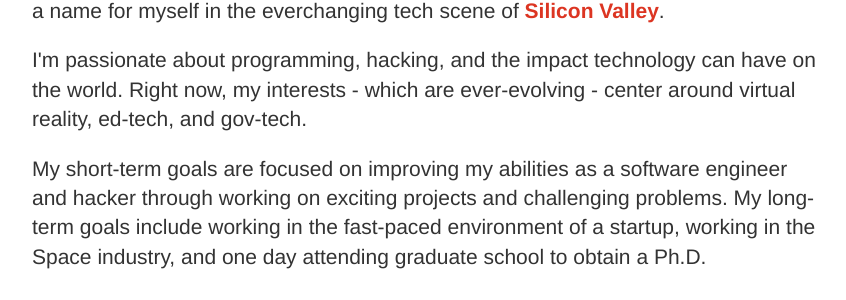
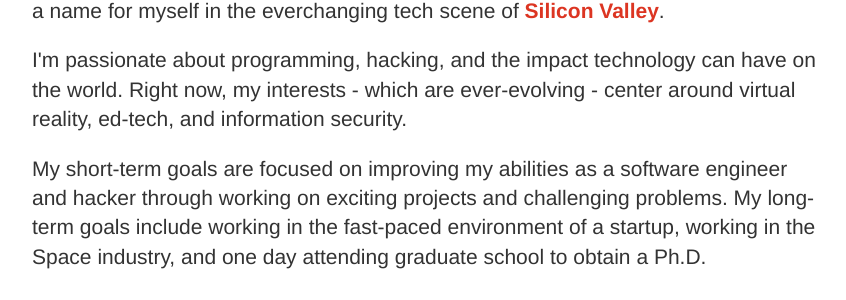
Before and after one commit to njdup/portfolio, a Node project: template views/index.html in a window 1280 px wide. Shown: the part 723-1023 px from the top of the page, without its empty margins (215-1061 px from the left). Run offline with Node 20 templates, Linux system fonts and the light colour scheme; the template is opened without the code that fills it, so the values that code supplies are empty; some libraries are stand-ins or nearby versions.

Commit message:
Fixed typos and about me

```diff
--- a/config/data.js
+++ b/config/data.js
@@ -61,7 +61,7 @@
   interests: [
     {
       'name': 'Open Source',
-      'description': 'I really like open source stuff! I\'m incredibly intrigued by he Open Source model of software development and the way in which it can spread knowledge, provide powerful tools accessible to all, and foster strong communities of developers united to work for a common cause. I\'ve made contributions to open source projects such as the EdX platform, and hope to continue contributing to the world of open source, both as an active developer on projects and as a creator of new open source technology.'
+      'description': 'I really like open source stuff. I\'m incredibly intrigued by the Open Source model of software development and the way in which it can spread knowledge, provide powerful tools accessible to all, and foster strong communities of developers united to work for a common cause. I\'ve made contributions to open source projects such as the EdX platform, and hope to continue contributing to the world of open source, both as an active developer on projects and as a creator of new open source technology.'
     },
     {
       'name': 'Graphic Novels/Manga',
--- a/views/index.html
+++ b/views/index.html
@@ -43,7 +43,7 @@
         </p>
         <p class="lead">
           I'm passionate about programming, hacking, and the impact technology can have on the world.
-          Right now, my interests - which are ever-evolving - center around virtual reality, ed-tech, and gov-tech.
+          Right now, my interests - which are ever-evolving - center around virtual reality, ed-tech, and information security.
         </p>
         <p class="lead">
           My short-term goals are focused on improving my abilities as a software engineer and hacker through working on
```
